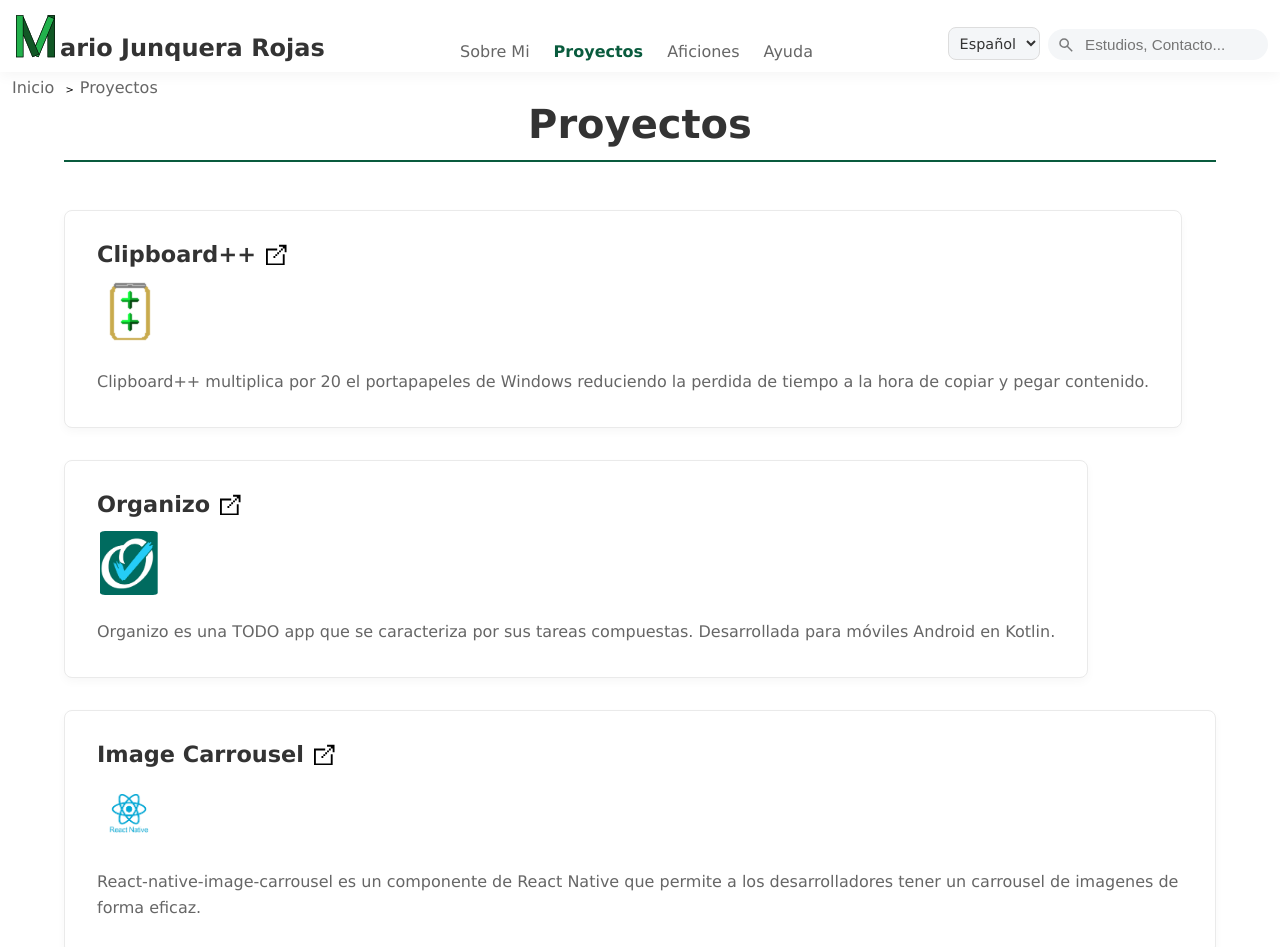
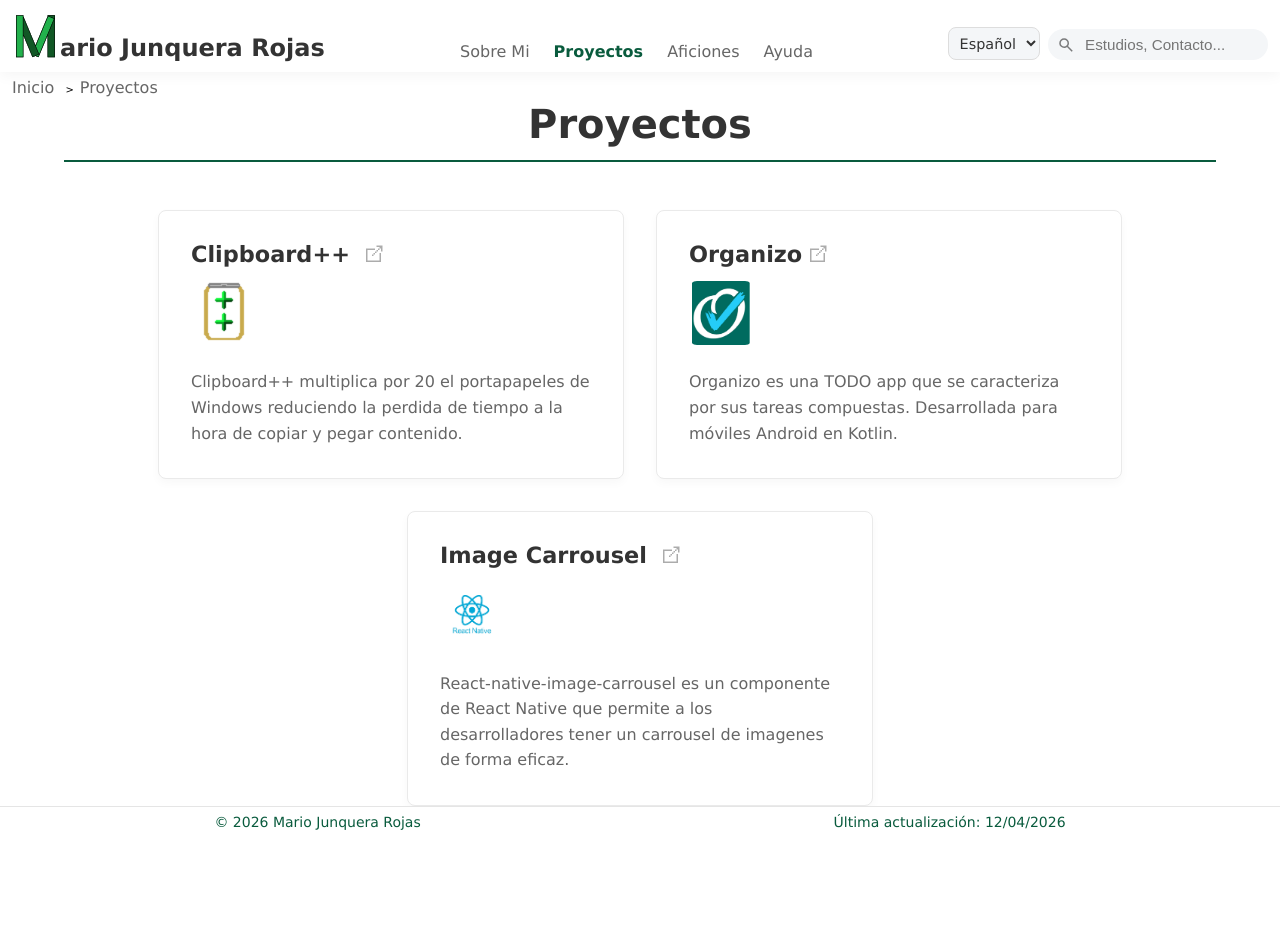
Before and after one commit to Mister-Mario/Master_UX, a website built with Vite: page proyectos.html in a window 1280 px wide. Shown: the top 947 px of the page. After the commit the page ends 837 px from the top, so only its background shows below. Built offline with nearby package versions, Linux system fonts and the light colour scheme.

Commit message:
Retoques

```diff
--- a/css/aficiones.css
+++ b/css/aficiones.css
@@ -31,10 +31,7 @@ main p {
 main a {
     color: #095b3d;
     text-decoration: none;
-
     text-underline-offset: 4px;
-
-    transition: var(--transicion);
 }
 
 main a:hover,
@@ -56,6 +53,8 @@ main video {
     box-shadow: 0 10px 30px rgba(0, 0, 0, 0.08);
     outline: none;
     display: block;
+    max-width: 30rem;
+    margin: 0 auto;
 }
 
 
@@ -75,6 +74,5 @@ main li:nth-child(3) p:last-child {
     font-style: italic;
     color: #888;
     text-align: center;
-    margin-top: -1rem;
-    /* Lo acerca un poco al audio/video */
+    margin-top: 1rem;
 }
--- a/css/index.css
+++ b/css/index.css
@@ -3,7 +3,7 @@ main {
     flex-direction: column;
     align-items: center;
     text-align: center;
-    padding: 4rem 2rem;
+    padding: 4rem 0rem;
 }
 
 main h2 {
@@ -12,7 +12,6 @@ main h2 {
     color: #333333;
     margin-bottom: 2rem;
 }
-
 
 main h2 span {
     color: #095b3d;
--- a/css/proyectos.css
+++ b/css/proyectos.css
@@ -1,4 +1,5 @@
 main ol {
+    justify-content: center;
     list-style: none;
     padding: 0;
     margin: 0;
@@ -18,6 +19,7 @@ main ol li {
     align-items: flex-start;
 
     box-shadow: 0 4px 10px rgba(0, 0, 0, 0.03);
+    max-width: 25rem;
 }
 
 
@@ -53,8 +55,12 @@ main h3:focus-visible>* {
     cursor: pointer;
 }
 
+main h3 span {
+    margin-right: .5rem;
+}
+
 /* Icono pequeño de enlace ("link.svg") */
-main h3 img {
+main h3 svg {
     width: 18px;
     height: 18px;
     opacity: 0.4;
@@ -62,7 +68,7 @@ main h3 img {
 }
 
 /* Cuando el usuario pase el ratón por la tarjeta entera, el icono de link se oscurece */
-main ol li:hover h3 img {
+main ol li:hover h3 svg {
     opacity: 0.8;
 }
 
@@ -73,9 +79,5 @@ main p {
     color: #666666;
     line-height: 1.6;
     margin: 0;
-
-    /* flex-grow empuja el contenido hacia abajo. Es muy útil si en el futuro decides
-       añadir un botón de "Ver más" al final de cada tarjeta, para que siempre
-       queden alineados abajo del todo independientemente de lo largo que sea el texto. */
     flex-grow: 1;
 }
--- a/js/i18n/en.json
+++ b/js/i18n/en.json
@@ -96,7 +96,8 @@
         }
     },
     "hobbies": {
-        "title": "And Mario, what do you like to do?",
+        "title": "Hobbies",
+        "titleBody": "And Mario, what do you like to do?",
         "it": {
             "title": "Computer Science",
             "desc1": "Since I was a child, I've been interested in computers and knowing how things really work, taking a bit of the magic out of things. Luckily, I've been able to expand my knowledge in this field with my university studies."
--- a/js/i18n/es.json
+++ b/js/i18n/es.json
@@ -96,14 +96,15 @@
         }
     },
     "hobbies": {
-        "title": "Y Mario, ¿a tí que te gusta hacer?",
+        "title": "Aficiones",
+        "titleBody": "Y Mario, ¿a tí que te gusta hacer?",
         "it": {
             "title": "Informática",
             "desc1": "Desde pequeño me han interesado los ordenadores y el saber como funcionan las cosas realmente, un poco quitar la magía a las cosas. Por suerte he podido expandir los conocimientos en este campo con mis estudio universitarios."
         },
         "cooking": {
             "title": "Cocina",
-            "desc1": "Siendo hosnesto me gusta más comer que cocinar, ¿a quién no?. Para poder seguir con mi apetito y probar cosas nuevas, he acabado aprendiendo a cocinarlas poco a poco.",
+            "desc1": "Siendo honesto me gusta más comer que cocinar, ¿a quién no?. Para poder seguir con mi apetito y probar cosas nuevas, he acabado aprendiendo a cocinarlas poco a poco.",
             "desc2": "Además de saciar este deseo, al aprender a cocinar, he conseguido comprender un poco otras culturas y entender como siempre hay uso para algo y que para juzgar bien lo mejor que haces es cerrar los ojos."
         },
         "music": {
--- a/proyectos.html
+++ b/proyectos.html
@@ -89,13 +89,15 @@
         <h2 data-i18n="projects.title">Proyectos</h2>
         <ol>
             <li id="proyecto-clipboard">
-                <h3><a data-i18n="projects.clipboard.title"
-                        href="https://github.com/Mister-Mario/ClipboardXX">Clipboard++</a>
-                    <svg xmlns="http://www.w3.org/2000/svg" width="1em" height="1em" viewBox="0 0 12 12">
+                <h3><a href="https://github.com/Mister-Mario/ClipboardXX"><span
+                            data-i18n="projects.clipboard.title">Clipboard++</span>
+                        <svg id="svg" version="1.1" xmlns="http://www.w3.org/2000/svg" width="1em" height="1em"
+                            viewBox="0 0 12 12">
                             <title xmlns="">share</title>
                             <path fill="currentColor"
                                 d="M0 12h10V6H9v5H1V4h5V3H0Zm4-4h1V7H4Zm1-1h1V6H5Zm1-1h1V5H6Zm4-1h1V1H7v1h2v1h1ZM7 5h1V4H7Zm1-1h1V3H8Zm0 0" />
                         </svg>
+                    </a>
                 </h3>
                 <img src="multimedia/icons/Icono.ico" alt="">
                 <p data-i18n="projects.clipboard.desc">
@@ -105,13 +107,14 @@
                 </p>
             </li>
             <li id="proyecto-organizo">
-                <h3> <a href="https://github.com/Mister-Mario/SDM2425-GatosPanaderos"
-                        data-i18n="projects.organizo.title">Organizo </a><svg xmlns="http://www.w3.org/2000/svg"
+                <h3> <a href="https://github.com/Mister-Mario/SDM2425-GatosPanaderos"><span
+                            data-i18n="projects.organizo.title">Organizo</span><svg xmlns="http://www.w3.org/2000/svg"
                             width="1em" height="1em" viewBox="0 0 12 12">
                             <title xmlns="">share</title>
                             <path fill="currentColor"
                                 d="M0 12h10V6H9v5H1V4h5V3H0Zm4-4h1V7H4Zm1-1h1V6H5Zm1-1h1V5H6Zm4-1h1V1H7v1h2v1h1ZM7 5h1V4H7Zm1-1h1V3H8Zm0 0" />
                         </svg>
+                    </a>
                 </h3>
                 <img src="multimedia/icons/icono_organizo.png" alt="">
                 <p data-i18n="projects.organizo.desc">
@@ -120,13 +123,13 @@
                 </p>
             </li>
             <li id="proyecto-image-carrousel">
-                <h3><a data-i18n="projects.carrousel.title"
-                        href="https://www.npmjs.com/package/react-native-image-carrousel">Image Carrousel</a>
+                <h3><a href="https://www.npmjs.com/package/react-native-image-carrousel"><span>Image Carrousel</span>
                         <svg xmlns="http://www.w3.org/2000/svg" width="1em" height="1em" viewBox="0 0 12 12">
                             <title xmlns="">share</title>
                             <path fill="currentColor"
                                 d="M0 12h10V6H9v5H1V4h5V3H0Zm4-4h1V7H4Zm1-1h1V6H5Zm1-1h1V5H6Zm4-1h1V1H7v1h2v1h1ZM7 5h1V4H7Zm1-1h1V3H8Zm0 0" />
                         </svg>
+                    </a>
                 </h3>
                 <img src="multimedia/icons/ReactNative.png" alt="">
                 <p data-i18n="projects.carrousel.desc">
```
Also changed, not shown: aficiones.html (+1 -1 lines), index.html (+0 -2 lines). Lines whose indentation alone changed are shown as unchanged.
